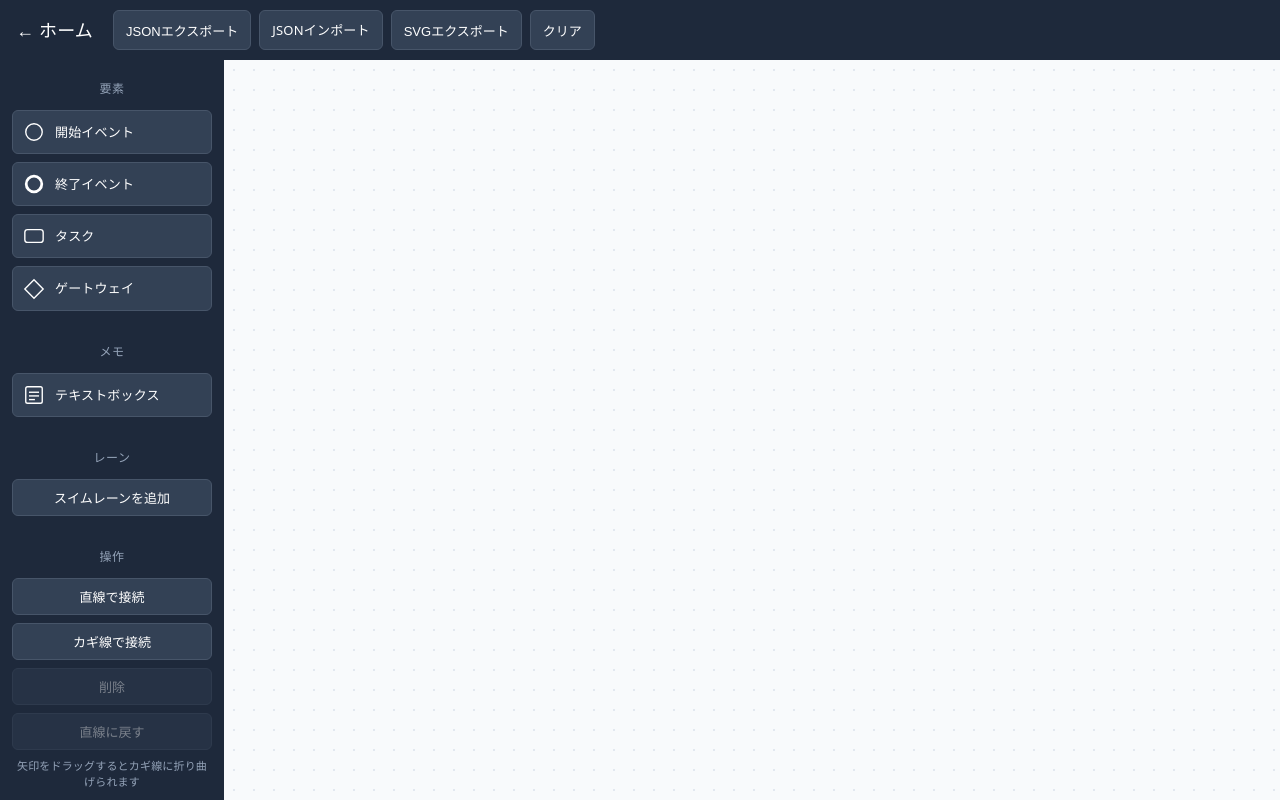
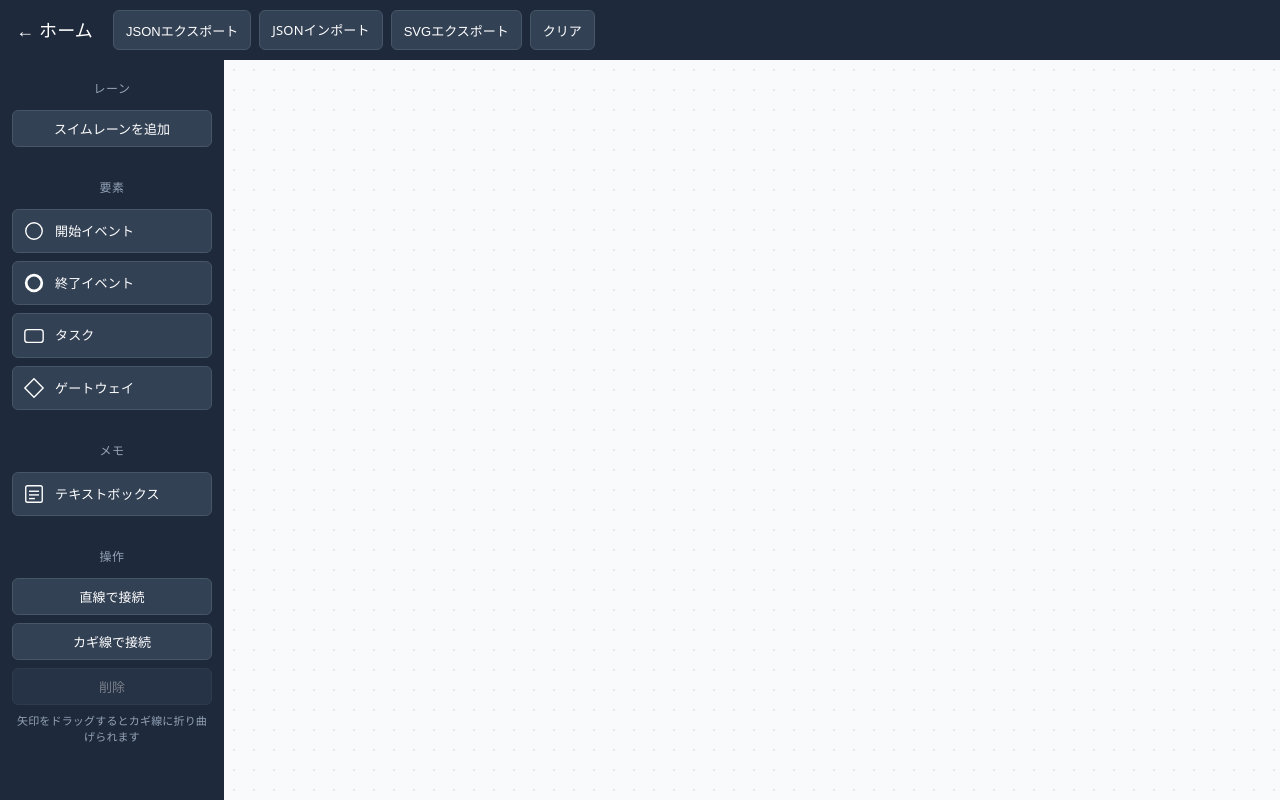
Before and after one commit to takuma-study/vite-react-app, a React (Vite) app: page /editor in a window 1280 px wide. Built offline with nearby package versions, Linux system fonts and the light colour scheme.

Commit message:
サイドバー整理

```diff
--- a/src/pages/BpmnEditor/BpmnEditor.jsx
+++ b/src/pages/BpmnEditor/BpmnEditor.jsx
@@ -385,13 +385,6 @@ function BpmnEditor() {
     setConnections((prev) => [...prev, newConn])
   }
 
-  function handleStraighten() {
-    if (!selection || selection.kind !== 'connection') return
-    setConnections((prev) =>
-      prev.map((c) => (c.id === selection.id ? { ...c, style: 'straight', bendRatio: null } : c)),
-    )
-  }
-
   function toggleConnectMode(style) {
     setConnectSource(null)
     setSelection(null)
@@ -662,6 +655,12 @@ function BpmnEditor() {
       <div className="bpmn-body">
         <aside className="bpmn-sidebar">
           <div className="bpmn-sidebar-section">
+            <h3>レーン</h3>
+            <button type="button" className="bpmn-tool-action" onClick={addLane}>
+              スイムレーンを追加
+            </button>
+          </div>
+          <div className="bpmn-sidebar-section">
             <h3>要素</h3>
             {TOOLS.map((tool) => (
               <div
@@ -689,12 +688,6 @@ function BpmnEditor() {
             </div>
           </div>
           <div className="bpmn-sidebar-section">
-            <h3>レーン</h3>
-            <button type="button" className="bpmn-tool-action" onClick={addLane}>
-              スイムレーンを追加
-            </button>
-          </div>
-          <div className="bpmn-sidebar-section">
             <h3>操作</h3>
             <button
               type="button"
@@ -712,14 +705,6 @@ function BpmnEditor() {
             </button>
             <button type="button" className="bpmn-tool-action" onClick={deleteSelection} disabled={!selection}>
               削除
-            </button>
-            <button
-              type="button"
-              className="bpmn-tool-action"
-              onClick={handleStraighten}
-              disabled={selectedConnection?.style !== 'elbow'}
-            >
-              直線に戻す
             </button>
             <p className="bpmn-sidebar-hint">矢印をドラッグするとカギ線に折り曲げられます</p>
           </div>
```
